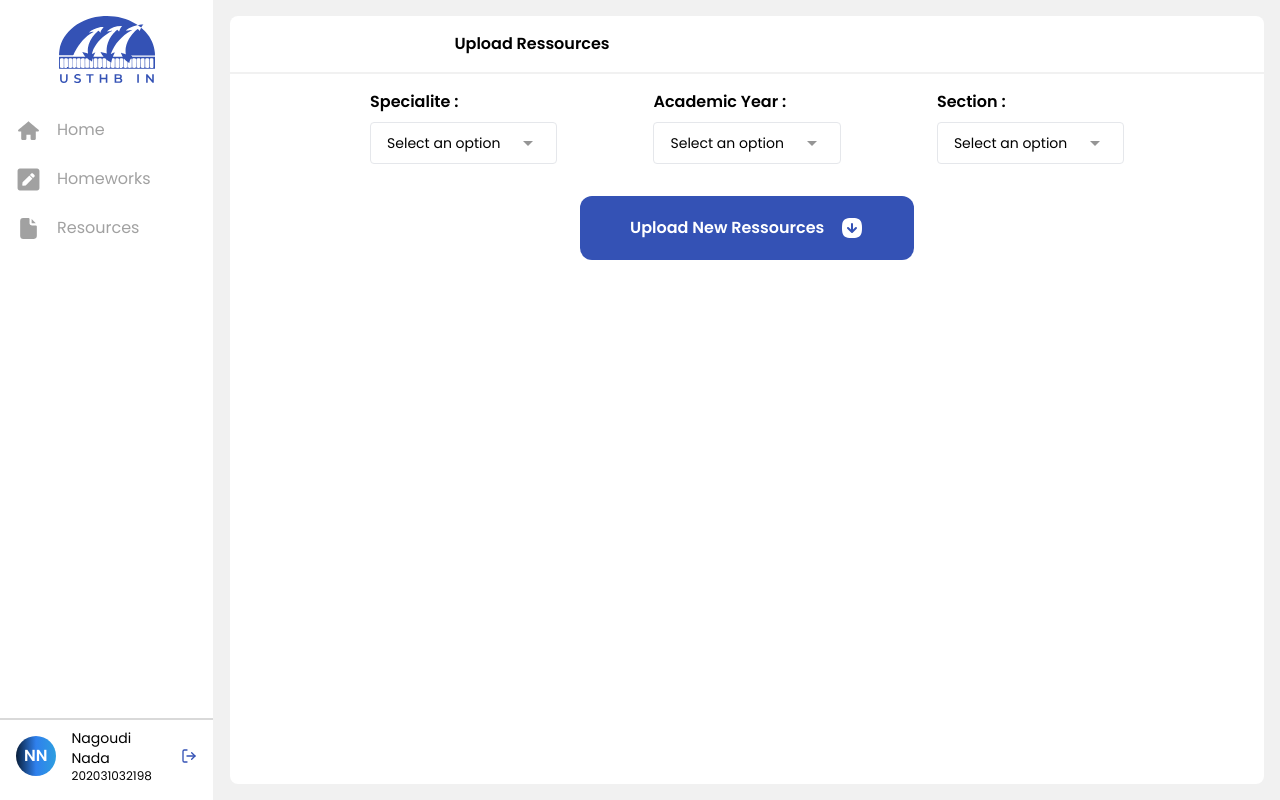
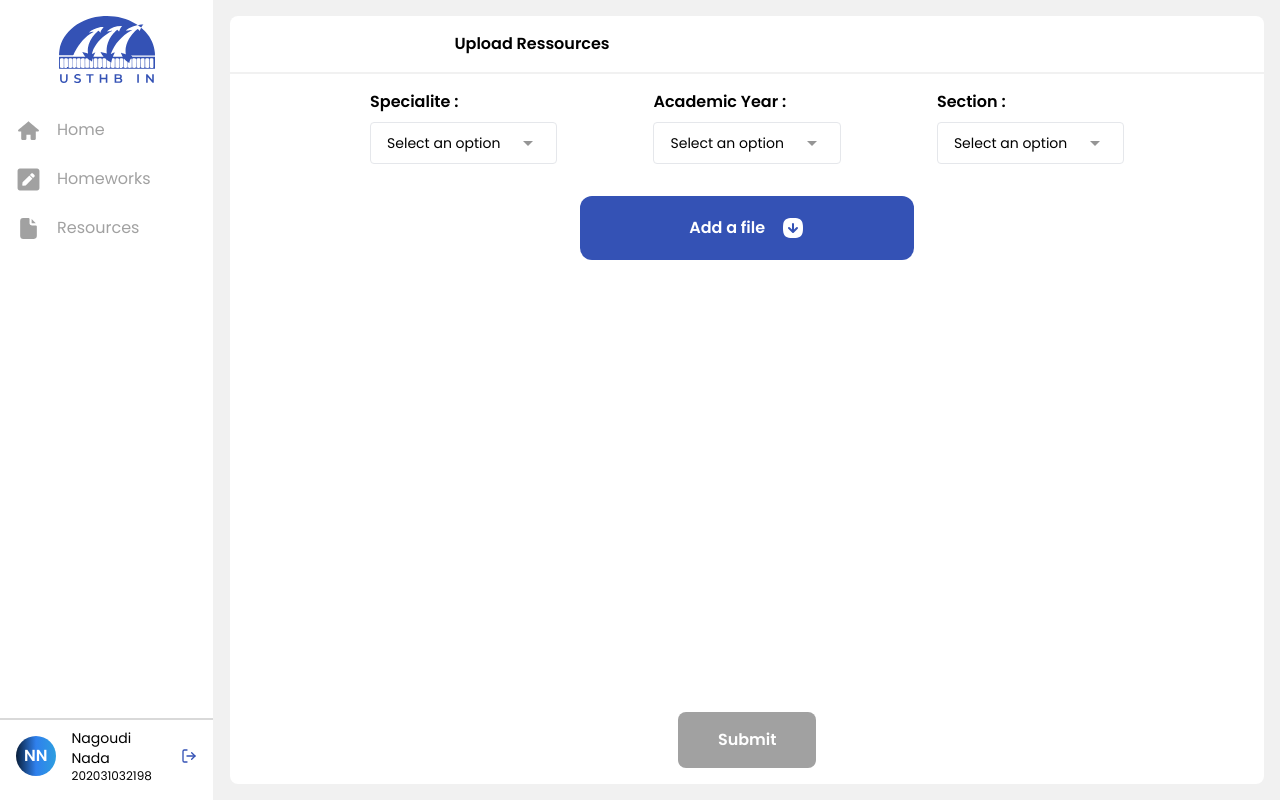
Before and after one commit to USTHB-IN/usthb-in-web-teacher, a Next.js app: page /ressources in a window 1280 px wide. Built offline with nearby package versions, Linux system fonts and the light colour scheme.

Commit message:
ressources fixed

```diff
--- a/src/components/button.tsx
+++ /dev/null
@@ -1,25 +0,0 @@
-import Link from "next/link";
-import { TbSquareRoundedArrowDownFilled } from "react-icons/tb";
-
-interface UploadFilesProps {
-  labelText: string;
-  link: string;
-}
-
-export default function UploadButton({ labelText, link }: UploadFilesProps) {
-  return (
-    <Link href={link} className="flex justify-center p-4">
-      <div className="flex items-center justify-center w-1/3">
-        <label
-          htmlFor="dropzone-file"
-          className="flex flex-col items-center justify-center w-full h-16 rounded-xl bg-blueMain hover:bg-blue"
-        >
-          <div className="flex flex-row items-center justify-center gap-4 text-white">
-            <p className="font-semibold">{labelText}</p>
-            <TbSquareRoundedArrowDownFilled className="w-6 h-6" />
-          </div>
-        </label>
-      </div>
-    </Link>
-  );
-}
--- a/src/pages/ressources/uploadfiles.tsx
+++ b/src/pages/ressources.tsx
@@ -1,11 +1,13 @@
 import React, { useState } from "react";
-import Sidebar from "../../components/sidebar";
-import Dropdowns from "../../components/dropdowns";
-import UploadFile from "../../components/uploadFile";
-import UploadedFile from "../../components/uploadedFile";
+import Sidebar from "../components/sidebar";
+import Dropdowns from "../components/dropdowns";
+import UploadFile from "../components/uploadFile";
+import UploadedFile from "../components/uploadedFile";
 
-export default function UploadFiles() {
+export default function Ressources() {
   const [files, setFiles] = useState<File[]>([]);
+
+  const isSubmitDisabled = files.length === 0;
 
   return (
     <div className="w-screen">
@@ -13,17 +15,21 @@ export default function UploadFiles() {
       <div className="h-screen w-screen bg-bgColor pl-[18%] p-4 text-black">
         <div className="bg-white h-full flex flex-col  rounded-lg pb-4 pt-4 gap-4 relative">
           <p className="pl-56 font-semibold ">Upload Ressources</p>
-          {/* items-center */}
           <div className="bg-[#F1F1F1] h-0.5 w-full"></div>
           <Dropdowns />
           <UploadFile labelText="Add a file" setFile={setFiles} />
           <div className="flex flex-col items-center gap-2">
             {files.map((file) => (
-              <UploadedFile file={file} setFile={setFiles} />
+              <UploadedFile key={file.name} file={file} setFile={setFiles} />
             ))}
           </div>
           <div className="flex justify-center">
-            <button className=" absolute bottom-4 bg-blueMain rounded-lg px-10 py-4 text-white font-semibold ">
+            <button
+              className={`absolute bottom-4 bg-blueMain rounded-lg px-10 py-4 text-white font-semibold ${
+                isSubmitDisabled ? "bg-desactiveColor cursor-not-allowed" : ""
+              }`}
+              disabled={isSubmitDisabled}
+            >
               Submit
             </button>
           </div>
--- a/src/pages/ressources/index.tsx
+++ /dev/null
@@ -1,31 +0,0 @@
-import Sidebar from "../../components/sidebar";
-import { useState } from "react";
-import Dropdowns from "../../components/dropdowns";
-import UploadButton from "../../components/button";
-
-export default function Ressources() {
-  const [selectedFile, setSelectedFile] = useState<File | null>(null);
-  const handleFileUpload = (event: React.ChangeEvent<HTMLInputElement>) => {
-    const file = event.target.files?.[0] || null;
-    setSelectedFile(file);
-    // Perform further operations with the selected file
-  };
-
-  return (
-    <div className="w-screen">
-      <Sidebar />
-      <div className="h-screen w-screen bg-bgColor pl-[18%] p-4 text-black">
-        <div className="bg-white h-full flex flex-col  rounded-lg pb-4 pt-4 gap-4 relative">
-          <p className="pl-56 font-semibold ">Upload Ressources</p>
-          {/* items-center */}
-          <div className="bg-[#F1F1F1] h-0.5 w-full"></div>
-          <Dropdowns />
-          <UploadButton
-            labelText="Upload New Ressources"
-            link="ressources/uploadfiles"
-          />
-        </div>
-      </div>
-    </div>
-  );
-}
```
